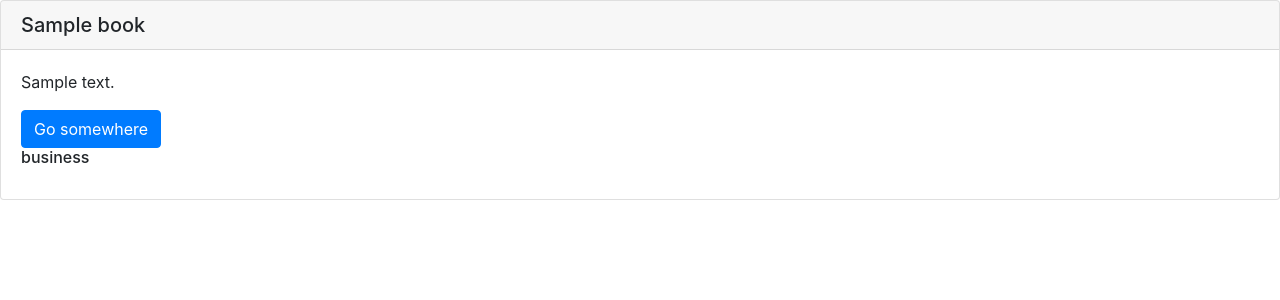
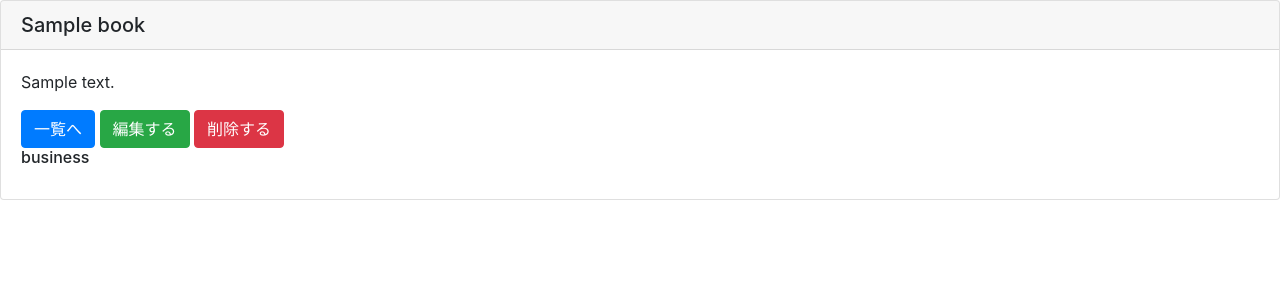
Before and after one commit to KaitoMizukami/bookshelf, a Django app: page /book/1/detail in a window 1280 px wide. Shown: the top 300 px of the page. Run offline with Django 3.2, Linux system fonts and the light colour scheme; tables that the repository leaves empty hold one stand-in row (values such as "Sample post"); some libraries are stand-ins or nearby versions.

Commit message:
[add]リンクを追加

```diff
--- a/book/templates/book/book_detail.html
+++ b/book/templates/book/book_detail.html
@@ -7,7 +7,9 @@
     <h5 class="card-header">{{ object.title }}</h5>
     <div class="card-body">
         <p class="card-text">{{ object.text}}</p>
-        <a href="#" class="btn btn-primary">Go somewhere</a>
+        <a href="{% url 'list-book' %}" class="btn btn-primary">一覧へ</a>
+        <a href="{% url 'update-book' object.pk %}" class="btn btn-success">編集する</a>
+        <a href="{% url 'delete-book' object.pk %}" class="btn btn-danger">削除する</a>
         <h6 class="card-title">{{ object.category }}</h6>
     </div>
 </div>
```
